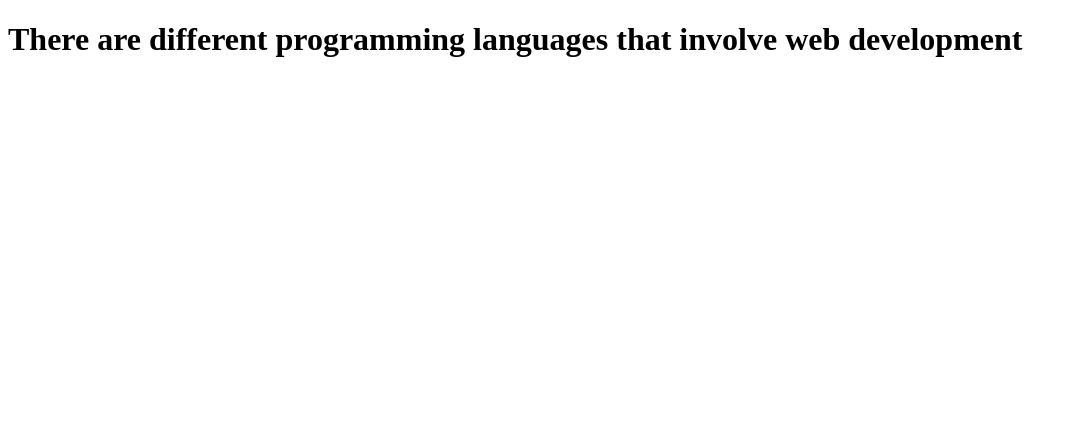
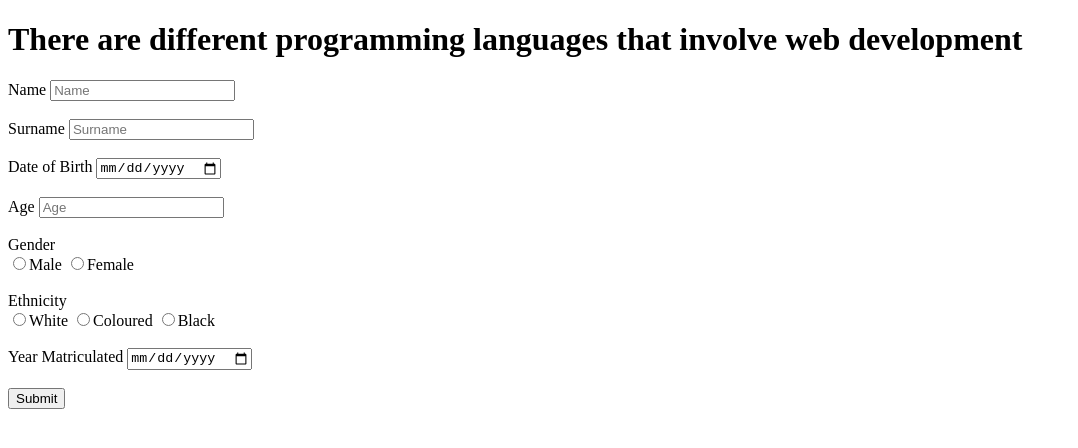
Before and after one commit to asheekasamuels/Wednesday, a plain HTML site: page index.html in a window 1280 px wide. Shown: the whole page, without its empty margins (0-1078 px from the left). Drawn offline with Linux system fonts and the light colour scheme.

Commit message:
Form created

```diff
--- a/index.html
+++ b/index.html
@@ -9,5 +9,40 @@
     <header>
         <h1>There are different programming languages that involve web development</h1>
     </header>
+    <form action = "/action_page.php" method = "get"></form>
+            <label for = "name">Name</label>
+        <input type = "text" name = "name" placeholder = "Name" id = "name">
+        <br>
+        <br>
+        <label for = "surname">Surname</label>
+        <input type = "text" name = "surname" placeholder = "Surname" id = "surname">
+        <br>
+        <br>
+        <label for = "Date of Birth">Date of Birth</label>
+        <input type = "date" name = "Date of Birth" id = "Date of Birth">
+        <br>
+        <br>
+        <label for = "age">Age</label>
+        <input type = "number" name = "age" placeholder = "Age" id = "age">
+        <br>
+        <br>
+        <label for = "gender">Gender</label>
+        <br>
+        <label><input type = "radio" name = "male-female" value = "male">Male</label>
+        <label><input type = "radio" name = "male-female" value = "female">Female</label>
+        <br>
+        <br>
+        <label for = "ethnicity">Ethnicity</label>
+        <br>
+        <label><input type = "radio" name = "white-cloured-black" value ="white">White</label>
+        <label><input type = "radio" name = "white-cloured-black" value ="coloured">Coloured</label>
+        <label><input type = "radio" name = "white-cloured-black" value ="black">Black</label>
+        <br>
+        <br>
+        <label for = "year matriculated">Year Matriculated</label>
+        <input type = "date" name = "year matriculated" id = "year matriculated">
+        <br>
+        <br>
+        <input type = "submit">
 </body>
 </html>
```
